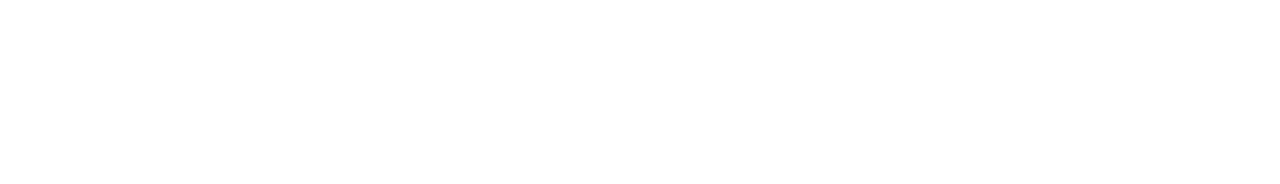
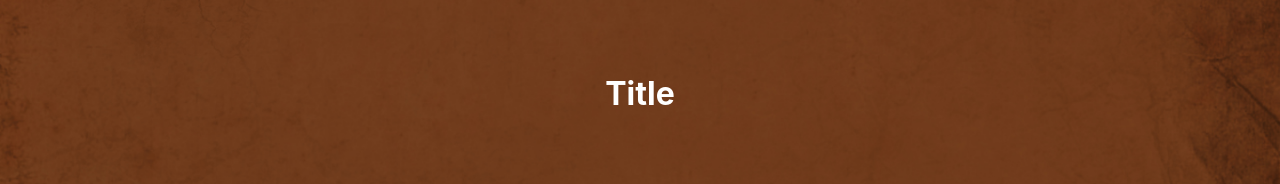
Before and after one commit to AnkitBali/FreeTNTemples-Website, a Next.js app: page / in a window 1280 px wide. Shown: the part 1901-2085 px from the top of the page. Before the commit the page ends 1699 px from the top, so only its background shows below. Built offline with nearby package versions, Linux system fonts and the light colour scheme.

Commit message:
minor updates in sticky box and 3rd main page component

```diff
--- a/app/components/main-page-components/DyingTemples.js
+++ b/app/components/main-page-components/DyingTemples.js
@@ -1 +1,61 @@
 'use client';
+
+import React from "react";
+import {Box, Image, Flex, Text} from '@chakra-ui/react';
+
+const Tile = ({imageSrc, numOf, what, description}) => (
+    <Flex>
+        <Image src={imageSrc} alt="Tile Image" />
+        <Box>
+            <Text>{numOf}</Text>
+            <Text>{what}</Text>
+            <Text>{description}</Text>
+        </Box>
+
+    </Flex>
+)
+
+const DyingTemples = ({tilesData}) => (
+
+    <Box position="relative" overflow="hidden">
+        {/* Background Image */}
+        <Image
+            src="/brown-bg-image.jpeg"
+            layout="fill"
+            objectFit="cover"
+            alt="Background Image"
+        />
+
+        {/* Comtent */}
+        <Box
+        position="absolute"
+        top="50%"
+        left="50%"
+        transform="translate(-50%, -50%)"
+        color="white"
+        textAlign="center"
+        >
+
+            <Text fontSize="32px" fontWeight="bold" mb="4">Title</Text>
+
+            {/* Map over tilesData to render Tile components */}
+            {/* {tilesData.map((tile, index) => (
+                <Tile
+                    key={index}
+                    imageSrc={tile.imageSrc}
+                    numOf={tile.numOf}
+                    what={tile.what}
+                    description={tile.description}
+                />
+            ))} */}
+
+        </Box>
+
+        <Box>
+
+        </Box>
+
+    </Box>
+)
+
+export default DyingTemples;
--- a/app/components/main-page-components/TopDescription.js
+++ b/app/components/main-page-components/TopDescription.js
@@ -5,6 +5,8 @@
 import React, { useState } from 'react';
 import { Box, Button, Text, Flex, Image, AspectRatio, Modal, ModalOverlay, ModalContent, ModalCloseButton, ModalBody, useDisclosure } from '@chakra-ui/react';
 import EmbeddedYouTubeVideo from '../other-components/EmbeddedYouTubeVideo';
+import StickyBox from '../other-components/StickyBox';
+// import StickyBox from '../other-components/StickyBox';
 
 
 const TopDescription = () => {
@@ -17,16 +19,30 @@ const TopDescription = () => {
     };
 
     return (
-        <Box position="relative" overflow="hidden">
+        <Box
+        position="relative"
+        overflow="hidden"
+        // align="center"
+        // justify="space-between"
+            >
             {/* Background Image */}
             <Image
                 src="/bg-graphics.jpg"
                 layout="fill"
+                // objectFit="cover"
+                // alt="Background Image"
+                // position="absolute"
+                // top={0}
+                // left={0}
+                // right={0}
+                // bottom={0}
                 objectFit="cover"
                 alt="Background Image"
+                zIndex={-1}
             />
 
             {/* Content */}
+            <Flex>
             <Box
                 position="absolute"
                 top="50%"
@@ -35,6 +51,8 @@ const TopDescription = () => {
                 color="white"
                 textAlign="left"
                 p={8}
+                flex="1"
+                zIndex={1}
             >
                 {/* Main Text */}
                 <Box width="600px">
@@ -56,6 +74,12 @@ const TopDescription = () => {
                     videoSrc='https://www.youtube.com/embed/KHkxs7Cnwp4'
                     />
             </Box>
+            <Box
+            flex='1'
+            >
+                <StickyBox />
+            </Box>
+            </Flex>
 
             {/* Modal for Video Playback */}
             {/* <Modal isOpen={isOpen} onClose={() => { onClose(); setShowPlayButton(true); }} size="full">
--- a/app/components/other-components/StickyButton.js
+++ b/app/components/other-components/StickyBox.js
@@ -158,38 +158,72 @@
 // export default StickyButton;
 
 
-// StickyButton.js
+// StickyBox.js
 import React, { useState, useEffect } from 'react';
 import { useMediaQuery } from 'react-responsive';
 import { Box, Button, Text, Flex, Image } from '@chakra-ui/react';
 
-const StickyButton = () => {
-    const [isVisible, setIsVisible] = useState(true);
-    const isMobile = useMediaQuery({ maxWidth: 767 });
+export const isVisInViewport = element => {
+    const rect = element.getBoundingClientRect();
+    // console.log('rect', rect.top, rect.height / 3);
+    return (
+        rect.top <= rect.height / 4 && rect.top + rect.height > 0 && rect.left >= 0
+    );
+};
+
+
+const StickyBox = () => {
+    // const [isVisible, setIsVisible] = useState(true);
+    // const isMobile = useMediaQuery({ maxWidth: 767 });
+    const [isSticky, setIsSticky] = useState(false);
+
+    const handleScroll = () => {
+        const stickyBoxOffsetTop = document.getElementById('sticky-box').offsetTop;
+        const scrollPosition = window.scrollY;
+        setIsSticky(scrollPosition >= stickyBoxOffsetTop);
+    };
 
     useEffect(() => {
-        window.addEventListener("scroll", listenToScroll);
-        return () => window.removeEventListener("scroll", listenToScroll);
+        window.addEventListener('scroll', handleScroll);
+        return () => window.removeEventListener('scroll', handleScroll);
     }, []);
 
-    const listenToScroll = () => {
-        const scrollPosition = window.scrollY;
-        const triggerHeight = isMobile ? window.innerHeight / 2 : 100; // Adjust the trigger height as needed
 
-        setIsVisible(scrollPosition > triggerHeight);
-    };
 
-    return isVisible && (
+    // const listenToScroll = () => {
+    //     // const footerDiv = document.getElementById('footer');
+    //     const heightToHideFrom = window.innerHeight/2.5;
+    //     {console.log({heightToHideFrom})}
+
+    //     const winScroll =
+    //         document.body.scrollTop || document.documentElement.scrollTop;
+
+    //         {console.log({winScroll})}
+
+    //     if (winScroll > heightToHideFrom) {
+
+    //             setIsVisible(true);
+
+    //     } else {
+    //         setIsVisible(false);
+    //     }
+    // };
+
+    return (
         <Box
-            position="fixed"
+            id="sticky-box"
+            position={isSticky ? "fixed" : "absolute"}
+            //  position="fixed"
             top="50%"
-            right="10%"
+            right={isSticky ? "10%" : "-250%"}
             transform="translateY(-50%)"
             p={6}
             bgColor="white"
             boxShadow="2xl"
             textAlign="center"
             width="400px"
+            // mt={100}
+            zIndex={2}
         >
             <Text fontSize="32px" fontWeight="bold" color="#000000" mb={8}>
                 #FreeTNTemples
@@ -234,4 +268,4 @@ const StickyButton = () => {
     );
 };
 
-export default StickyButton;
+export default StickyBox;
--- a/app/page.js
+++ b/app/page.js
@@ -1,7 +1,9 @@
 import { ChakraProvider } from '@chakra-ui/react';
 import TopBanner from './components/main-page-components/TopBanner';
 import TopDescription from './components/main-page-components/TopDescription';
-import StickyButton from './components/other-components/StickyButton';
+import StickyBox from './components/other-components/StickyBox';
+import DyingTemples from './components/main-page-components/DyingTemples';
+import { Flex, Box } from '@chakra-ui/react';
 
 
 export default function HomePage() {
@@ -10,8 +12,10 @@ export default function HomePage() {
     <>
       <ChakraProvider>
       <TopBanner />
+
       <TopDescription />
-      <StickyButton />
+      <DyingTemples />
+
 
       </ChakraProvider>
     </>
```
